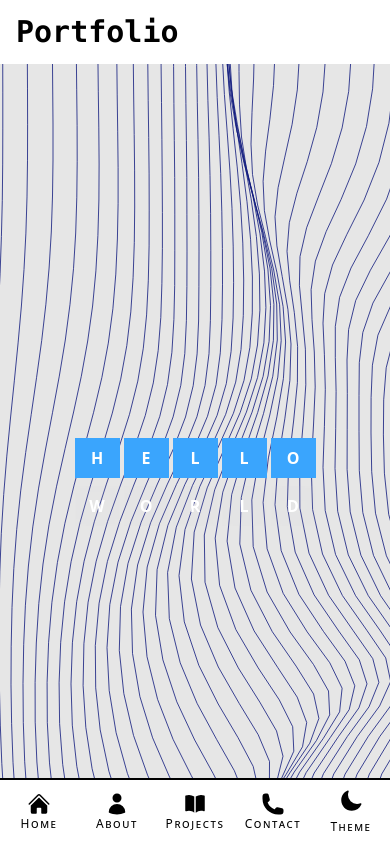
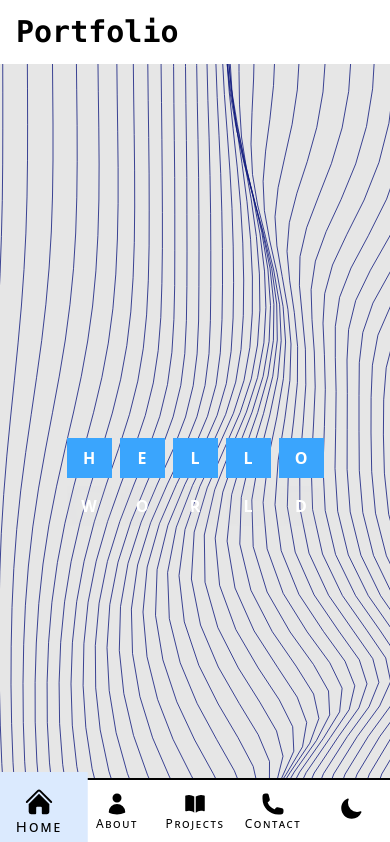
Before and after one commit to k-ish-san/portfolio, a React (Vite) app in the folder frontend/: page / in a window 390 px wide. Shown: the top 842 px of the page. Built offline with nearby package versions, Linux system fonts and the light colour scheme.

Commit message:
fix: adjust gap spacing in Home component for improved layout consistency

```diff
--- a/frontend/src/components/Navbar.tsx
+++ b/frontend/src/components/Navbar.tsx
@@ -10,7 +10,7 @@ import {
 } from "@heroicons/react/24/solid";
 
 const Navbar: React.FC = () => {
-  const [activeLink, setActiveLink] = useState("/home");
+  const [activeLink, setActiveLink] = useState("/");
 
   const handleLinkClick = (to: string) => {
     setActiveLink(to);
@@ -18,21 +18,26 @@ const Navbar: React.FC = () => {
 
   return (
     <>
-      {/* Desktop Navbar (unchanged) */}
+      {/* Desktop Navbar */}
       <nav className="dark:bg-gray-900 dark:text-white shadow-md font-sans">
         <div className="max-w-7xl mx-auto px-4 flex justify-between items-center h-16">
           <div className="font-bold text-3xl font-mono">Portfolio</div>
           <ul
-            className="hidden md:flex space-x-4 text-2xl font-mono"
+            className="hidden md:flex space-x-2 text-2xl font-mono"
             style={{ fontVariant: "small-caps", letterSpacing: "0.1em" }}
           >
             <li>
               <Link
                 to="/"
-                className="px-3 py-2 rounded-md font-medium"
+                className={`px-3 py-2 rounded-sm font-medium transition-transform duration-200 ${
+                  activeLink === "/"
+                    ? "scale-125 light:bg-blue-100 dark:bg-indigo-500"
+                    : "scale-100"
+                } hover:scale-110 light:hover:bg-blue-100 dark:hover:bg-indigo-500 hover:shadow-lg`}
                 data-tooltip-id="home-tooltip"
                 data-tooltip-content="Home"
                 data-tooltip-place="bottom"
+                onClick={() => handleLinkClick("/")}
               >
                 <HomeIcon className="inline-block w-6 h-6 mr-1 mb-1" />
                 Home
@@ -41,10 +46,15 @@ const Navbar: React.FC = () => {
             <li>
               <Link
                 to="/about"
-                className="px-3 py-2 rounded-md font-medium"
+                className={`px-3 py-2 rounded-sm font-medium transition-transform  duration-200 ${
+                  activeLink === "/about"
+                    ? "scale-125 light:bg-blue-100 dark:bg-indigo-500"
+                    : "scale-100"
+                } hover:scale-110 light:hover:bg-blue-100 dark:hover:bg-indigo-500  hover:shadow-lg`}
                 data-tooltip-id="about-tooltip"
                 data-tooltip-content="About"
                 data-tooltip-place="bottom"
+                onClick={() => handleLinkClick("/about")}
               >
                 <UserIcon className="inline-block w-6 h-6 mr-1 mb-1" />
                 About
@@ -53,10 +63,15 @@ const Navbar: React.FC = () => {
             <li>
               <Link
                 to="/projects"
-                className="px-3 py-2 rounded-md font-medium"
+                className={`px-3 py-2 rounded-sm font-medium transition-transform  duration-200 ${
+                  activeLink === "/projects"
+                    ? "scale-125 light:bg-blue-100 dark:bg-indigo-500"
+                    : "scale-100"
+                } hover:scale-110 light:hover:bg-blue-100 dark:hover:bg-indigo-500  hover:shadow-lg`}
                 data-tooltip-id="projects-tooltip"
                 data-tooltip-content="Projects"
                 data-tooltip-place="bottom"
+                onClick={() => handleLinkClick("/projects")}
               >
                 <BookOpenIcon className="inline-block w-6 h-6 mr-1 mb-1" />
                 Projects
@@ -65,38 +80,50 @@ const Navbar: React.FC = () => {
             <li>
               <Link
                 to="/contact"
-                className="px-3 py-2 rounded-md font-medium"
+                className={`px-3 py-2 rounded-sm font-medium transition-transform duration-200 ${
+                  activeLink === "/contact"
+                    ? "scale-125 light:bg-blue-100 dark:bg-indigo-500"
+                    : "scale-100"
+                } hover:scale-110 light:hover:bg-blue-100 dark:hover:bg-indigo-500  hover:shadow-lg`}
                 data-tooltip-id="contact-tooltip"
                 data-tooltip-content="Contact"
                 data-tooltip-place="bottom"
+                onClick={() => handleLinkClick("/contact")}
               >
                 <PhoneIcon className="inline-block w-6 h-6 mr-1 mb-1" />
                 Contact
               </Link>
             </li>
-            <li className="inline-block w-6 h-6 mr-1 mt-1.5 ">
+            <li className="inline-block w-6 h-6 mr-1 mt-1.5">
               <ThemeToggle />
             </li>
           </ul>
 
           <Tooltip id="home-tooltip" style={{ fontVariant: "small-caps" }} />
           <Tooltip id="about-tooltip" style={{ fontVariant: "small-caps" }} />
-          <Tooltip id="projects-tooltip"  style={{ fontVariant: "small-caps" }}/>
+          <Tooltip
+            id="projects-tooltip"
+            style={{ fontVariant: "small-caps" }}
+          />
           <Tooltip id="contact-tooltip" style={{ fontVariant: "small-caps" }} />
-
         </div>
       </nav>
 
       {/* Mobile Bottom Navbar */}
       <div className="md:hidden fixed bottom-0 border-t-2 border-gradient-to-r from-indigo-500 to-purple-500 left-0 right-0 bg-white dark:bg-gray-800 dark:text-white shadow-lg z-50">
-        <div className="flex justify-around items-center h-16" style={{fontVariant: "small-caps", letterSpacing: "0.1em" }} >
+        <div
+          className="flex justify-around items-center h-16"
+          style={{ fontVariant: "small-caps", letterSpacing: "0.1em" }}
+        >
           {/* Home */}
           <Link
             to="/"
-            className={`flex flex-col items-center justify-center w-full h-full transition-transform duration-200 ${
-              activeLink === "/home" ? "scale-125" : "scale-100"
-            }hover:scale-110 hover:bg-indigo-500`}
-            onClick={() => handleLinkClick("/home")}
+            className={`flex flex-col items-center justify-center w-full h-full transition-transform  duration-200 ${
+              activeLink === "/"
+                ? "scale-125 light:bg-blue-100 dark:bg-indigo-500"
+                : "scale-100"
+            } hover:scale-110 light:hover:bg-blue-100 dark:hover:bg-indigo-500 hover:shadow-lg`}
+            onClick={() => handleLinkClick("/")}
             data-tooltip-id="home-tooltip"
             data-tooltip-content="Home"
             data-tooltip-place="top"
@@ -107,9 +134,11 @@ const Navbar: React.FC = () => {
           {/* About */}
           <Link
             to="/about"
-            className={`flex flex-col items-center justify-center w-full h-full transition-transform duration-200 ${
-              activeLink === "/about" ? "scale-125" : "scale-100"
-            }hover:scale-110 hover:bg-indigo-500`}
+            className={`flex flex-col items-center justify-center w-full h-full transition-transform  duration-200 ${
+              activeLink === "/about"
+                ? "scale-125 light:bg-blue-100 dark:bg-indigo-500"
+                : "scale-100"
+            } hover:scale-110 light:hover:bg-blue-100 dark:hover:bg-indigo-500 hover:shadow-lg`}
             onClick={() => handleLinkClick("/about")}
             data-tooltip-id="about-tooltip"
             data-tooltip-content="About"
@@ -121,9 +150,11 @@ const Navbar: React.FC = () => {
           {/* Projects */}
           <Link
             to="/projects"
-            className={`flex flex-col items-center justify-center w-full h-full transition-transform duration-200 ${
-              activeLink === "/projects" ? "scale-125" : "scale-100"
-            }hover:scale-110 hover:bg-indigo-500`}
+            className={`flex flex-col items-center justify-center w-full h-full transition-transform  duration-200 ${
+              activeLink === "/projects"
+                ? "scale-125 light:bg-blue-100 dark:bg-indigo-500"
+                : "scale-100"
+            } hover:scale-110 light:hover:bg-blue-100 dark:hover:bg-indigo-500 hover:shadow-lg`}
             onClick={() => handleLinkClick("/projects")}
             data-tooltip-id="projects-tooltip"
             data-tooltip-content="Projects"
@@ -135,9 +166,11 @@ const Navbar: React.FC = () => {
           {/* Contact */}
           <Link
             to="/contact"
-            className={`flex flex-col items-center justify-center w-full h-full transition-transform duration-200 ${
-              activeLink === "/contact" ? "scale-125" : "scale-100"
-            }hover:scale-110 hover:bg-indigo-500`}
+            className={`flex flex-col items-center justify-center w-full h-full transition-transform  duration-200 ${
+              activeLink === "/contact"
+                ? "scale-125 light:bg-blue-100 dark:bg-indigo-500"
+                : "scale-100"
+            } hover:scale-110 light:hover:bg-blue-100 dark:hover:bg-indigo-500 hover:shadow-lg`}
             onClick={() => handleLinkClick("/contact")}
             data-tooltip-id="contact-tooltip"
             data-tooltip-content="Contact"
@@ -147,11 +180,8 @@ const Navbar: React.FC = () => {
             <span className="text-xs">Contact</span>
           </Link>
           {/* Theme Toggle */}
-          <button
-            className="flex flex-col items-center justify-center w-full h-full hover:scale-110 hover:bg-indigo-500"
-          >
+          <button className="flex flex-col items-center justify-center w-full h-full">
             <ThemeToggle />
-            <span className="text-xs">Theme</span>
           </button>
         </div>
       </div>
--- a/frontend/src/pages/Home.tsx
+++ b/frontend/src/pages/Home.tsx
@@ -82,7 +82,7 @@ function Home() {
       {/* Text */}
       <div className="absolute flex flex-col items-center justify-center w-full h-full z-10">
         {/* HELLO row */}
-        <div className="flex gap-1 md:gap-5 mb-2 md:mb-5">
+        <div className="flex gap-2 md:gap-5 mb-2 md:mb-5">
           {hello.map((letter, index) => (
             <motion.div
               key={`hello-${index}`}
@@ -106,7 +106,7 @@ function Home() {
           ))}
         </div>
         {/* WORLD row */}
-        <div className="flex gap-1 md:gap-5 mb-2 md:mb-5">
+        <div className="flex gap-2 md:gap-5 mb-2 md:mb-5">
           {world.map((letter, index) => (
             <motion.div
               key={`world-${index}`}
```
